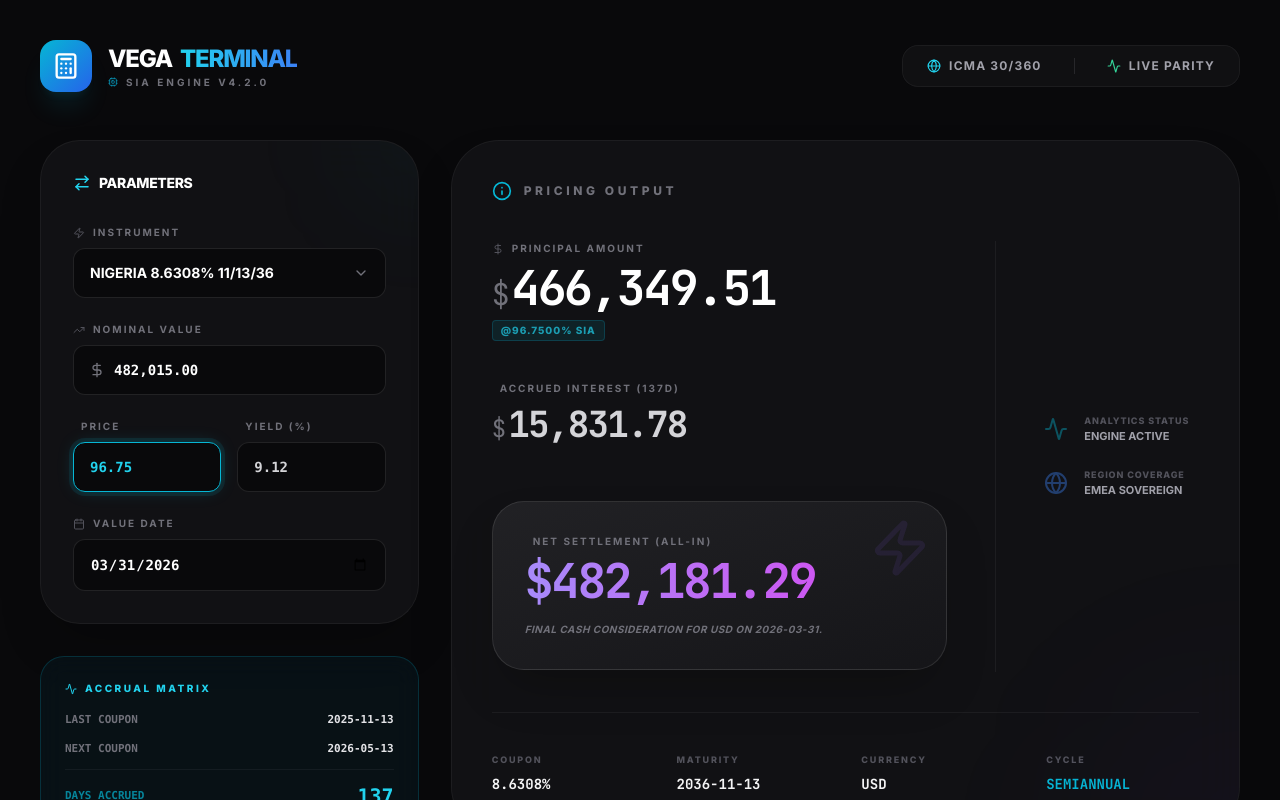
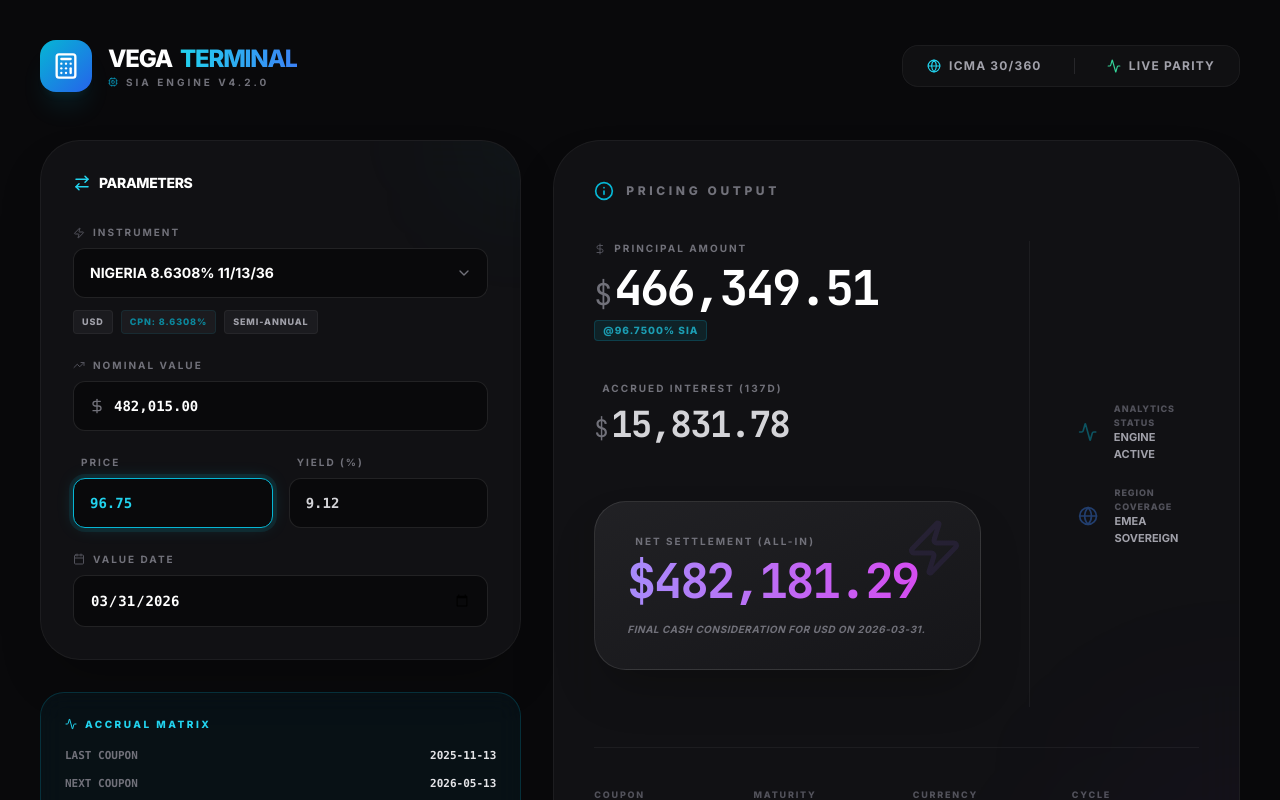
Before and after one commit to auduatiku-lab/Vegaterminal2, a React (Vite) app: page / in a window 1280 px wide. Shown: the top 800 px of the page. Built offline with nearby package versions, Linux system fonts and the light colour scheme.

Commit message:
feat: Remove unused Lucide icons and search functionality
The changes remove unused icons from the `lucide-react` library and also remove the search term and dropdown state management, as these features are no longer required. This simplifies the `App.tsx` component and reduces bundle size.

```diff
--- a/App.tsx
+++ b/App.tsx
@@ -14,9 +14,7 @@ import {
   Zap,
   TrendingUp,
   Cpu,
-  ChevronDown,
-  Search,
-  X
+  ChevronDown
 } from 'lucide-react';
 
 const App: React.FC = () => {
@@ -27,21 +25,6 @@ const App: React.FC = () => {
   const [cleanPriceStr, setCleanPriceStr] = useState<string>("96.75");
   const [yieldStr, setYieldStr] = useState<string>("9.12");
   const [lastSource, setLastSource] = useState<InputSource>('price');
-
-  // Searchable Dropdown State
-  const [searchTerm, setSearchTerm] = useState('');
-  const [isDropdownOpen, setIsDropdownOpen] = useState(false);
-  const dropdownRef = React.useRef<HTMLDivElement>(null);
-
-  useEffect(() => {
-    const handleClickOutside = (event: MouseEvent) => {
-      if (dropdownRef.current && !dropdownRef.current.contains(event.target as Node)) {
-        setIsDropdownOpen(false);
-      }
-    };
-    document.addEventListener('mousedown', handleClickOutside);
-    return () => document.removeEventListener('mousedown', handleClickOutside);
-  }, []);
 
   const faceValue = useMemo(() => {
     const n = parseFloat(faceValueStr.replace(/,/g, ''));
@@ -56,15 +39,6 @@ const App: React.FC = () => {
       return maturity >= today;
     });
   }, []);
-
-  const filteredBonds = useMemo(() => {
-    if (!searchTerm) return availableBonds;
-    const lowerSearch = searchTerm.toLowerCase();
-    return availableBonds.filter(bond =>
-      bond.name.toLowerCase().includes(lowerSearch) ||
-      bond.id.toLowerCase().includes(lowerSearch)
-    );
-  }, [availableBonds, searchTerm]);
 
   const activeBond = useMemo(() =>
     availableBonds.find(b => b.id === selectedBondId) || availableBonds[0] || BONDS[0]
@@ -182,11 +156,11 @@ const App: React.FC = () => {
         </div>
       </header>
 
-      <main className="grid grid-cols-1 lg:grid-cols-12 gap-6 md:gap-8 w-full max-w-7xl items-start">
+      <main className="grid grid-cols-1 md:grid-cols-12 gap-6 md:gap-8 w-full max-w-7xl items-start">
 
         {/* 1. PARAMETERS CARD */}
         {/* Mobile: Top (order-1) | Desktop: Left Column Row 1 */}
-        <div className="lg:col-span-4 lg:col-start-1 lg:row-start-1 order-1 flex flex-col gap-6">
+        <div className="md:col-span-6 lg:col-span-5 md:col-start-1 md:row-start-1 order-1 flex flex-col gap-6">
           <section className="bg-zinc-900/60 border border-white/5 rounded-[2rem] md:rounded-[2.5rem] p-6 md:p-8 backdrop-blur-xl shadow-2xl relative overflow-hidden">
             <div className="absolute top-0 right-0 w-32 h-32 bg-cyan-500/5 blur-[60px] rounded-full -mr-16 -mt-16"></div>
 
@@ -198,69 +172,30 @@ const App: React.FC = () => {
             </div>
 
             <div className="space-y-5 md:space-y-6">
-              <div className="relative group" ref={dropdownRef}>
+              <div className="relative group">
                 <FormLabel label="Instrument" icon={<Zap size={12} />} />
                 <div className="relative">
-                  <button
-                    type="button"
-                    onClick={() => setIsDropdownOpen(!isDropdownOpen)}
-                    className="w-full bg-zinc-950 border border-white/10 rounded-xl py-3.5 px-4 text-white font-bold focus:outline-none focus:ring-2 focus:ring-cyan-500/50 transition-all text-sm flex items-center justify-between text-left"
+                  <select
+                    value={selectedBondId}
+                    onChange={(e) => setSelectedBondId(e.target.value)}
+                    className="w-full bg-zinc-950 border border-white/10 rounded-xl py-3.5 px-4 text-white font-bold focus:outline-none focus:ring-2 focus:ring-cyan-500/50 transition-all text-sm cursor-pointer appearance-none pr-10"
                   >
-                    <span className="truncate">{activeBond.name}</span>
-                    <ChevronDown className={`text-zinc-500 transition-transform ${isDropdownOpen ? 'rotate-180' : ''}`} size={16} />
-                  </button>
-
-                  {isDropdownOpen && (
-                    <div className="absolute z-50 mt-2 w-full bg-zinc-900 border border-white/10 rounded-2xl shadow-2xl backdrop-blur-xl overflow-hidden animate-in fade-in zoom-in duration-200">
-                      <div className="p-3 border-b border-white/5">
-                        <div className="relative">
-                          <Search className="absolute left-3 top-1/2 -translate-y-1/2 text-zinc-500" size={14} />
-                          <input
-                            autoFocus
-                            type="text"
-                            placeholder="Search Eurobonds..."
-                            value={searchTerm}
-                            onChange={(e) => setSearchTerm(e.target.value)}
-                            className="w-full bg-zinc-950 border border-white/10 rounded-lg py-2 pl-9 pr-8 text-xs text-white focus:outline-none focus:ring-1 focus:ring-cyan-500/50"
-                          />
-                          {searchTerm && (
-                            <button
-                              onClick={() => setSearchTerm('')}
-                              className="absolute right-3 top-1/2 -translate-y-1/2 text-zinc-500 hover:text-white"
-                            >
-                              <X size={14} />
-                            </button>
-                          )}
-                        </div>
-                      </div>
-                      <div className="max-h-64 overflow-y-auto custom-scrollbar">
-                        {filteredBonds.length > 0 ? (
-                          filteredBonds.map(bond => (
-                            <button
-                              key={bond.id}
-                              onClick={() => {
-                                setSelectedBondId(bond.id);
-                                setIsDropdownOpen(false);
-                                setSearchTerm('');
-                              }}
-                              className={`w-full text-left px-4 py-3 text-xs font-bold transition-colors flex flex-col gap-0.5 ${
-                                selectedBondId === bond.id
-                                  ? 'bg-cyan-500/10 text-cyan-400'
-                                  : 'text-zinc-400 hover:bg-white/5 hover:text-white'
-                              }`}
-                            >
-                              <span>{bond.name}</span>
-                              <span className="text-[9px] opacity-50 uppercase tracking-widest">{bond.id}</span>
-                            </button>
-                          ))
-                        ) : (
-                          <div className="px-4 py-6 text-center text-zinc-600 text-xs font-bold uppercase tracking-widest">
-                            No instruments found
-                          </div>
-                        )}
-                      </div>
-                    </div>
-                  )}
+                    {availableBonds.map(bond => (
+                      <option key={bond.id} value={bond.id} className="bg-zinc-950">{bond.name}</option>
+                    ))}
+                  </select>
+                  <ChevronDown className="absolute right-4 top-1/2 -translate-y-1/2 text-zinc-500 pointer-events-none" size={16} />
+                </div>
+                <div className="mt-3 flex flex-wrap gap-2">
+                  <span className="text-[9px] font-black bg-zinc-800/50 text-zinc-400 px-2 py-1 rounded border border-white/5 tracking-widest uppercase">
+                    {activeBond.currency}
+                  </span>
+                  <span className="text-[9px] font-black bg-zinc-800/50 text-cyan-500/70 px-2 py-1 rounded border border-cyan-500/10 tracking-widest uppercase">
+                    CPN: {activeBond.couponRate.toFixed(4)}%
+                  </span>
+                  <span className="text-[9px] font-black bg-zinc-800/50 text-zinc-400 px-2 py-1 rounded border border-white/5 tracking-widest uppercase">
+                    {activeBond.frequency === 2 ? 'Semi-Annual' : 'Quarterly'}
+                  </span>
                 </div>
               </div>
 
@@ -321,8 +256,8 @@ const App: React.FC = () => {
         </div>
 
         {/* 2. PRICING OUTPUT CARD */}
-        {/* Mobile: Second (order-2) | Desktop: Right Column (col-start-5), Spanning Rows 1 & 2 */}
-        <div className="lg:col-span-8 lg:col-start-5 lg:row-start-1 lg:row-span-2 order-2 h-full flex flex-col">
+        {/* Mobile: Second (order-2) | Desktop: Right Column (col-start-7), Spanning Rows 1 & 2 */}
+        <div className="md:col-span-6 lg:col-span-7 md:col-start-7 lg:col-start-6 md:row-start-1 md:row-span-2 order-2 h-full flex flex-col">
           <section className="bg-zinc-900/60 border border-white/5 rounded-[2.5rem] md:rounded-[3rem] p-6 md:p-10 backdrop-blur-xl shadow-2xl flex-grow flex flex-col relative overflow-hidden">
             <div className="absolute bottom-0 right-0 w-64 h-64 bg-violet-600/5 blur-[100px] rounded-full -mb-32 -mr-32"></div>
 
@@ -412,8 +347,8 @@ const App: React.FC = () => {
         </div>
 
         {/* 3. ACCRUAL MATRIX CARD */}
-        {/* Mobile: Bottom (order-3) | Desktop: Left Column Row 2 (lg:col-start-1 lg:row-start-2) */}
-        <div className="lg:col-span-4 lg:col-start-1 lg:row-start-2 order-3 flex flex-col gap-6">
+        {/* Mobile: Bottom (order-3) | Desktop: Left Column Row 2 (md:col-start-1 md:row-start-2) */}
+        <div className="md:col-span-6 lg:col-span-5 md:col-start-1 md:row-start-2 order-3 flex flex-col gap-6">
           <section className="bg-cyan-950/20 border border-cyan-500/20 rounded-3xl p-6 backdrop-blur-md">
             <h2 className="text-[10px] font-black text-cyan-400 flex items-center gap-2 uppercase tracking-[0.25em] mb-4">
               <Activity size={12} />
--- a/package.json
+++ b/package.json
@@ -1,4 +1,3 @@
-
 {
   "name": "vega-eurobond-terminal",
   "private": true,
@@ -13,6 +12,7 @@
   "dependencies": {
     "@google/genai": "^1.34.0",
     "lucide-react": "^0.462.0",
+    "motion": "^12.38.0",
     "react": "^19.0.0",
     "react-dom": "^19.0.0"
   },
```
Also changed, not shown: 1 other file (tests, documents, lock files or other folders).
